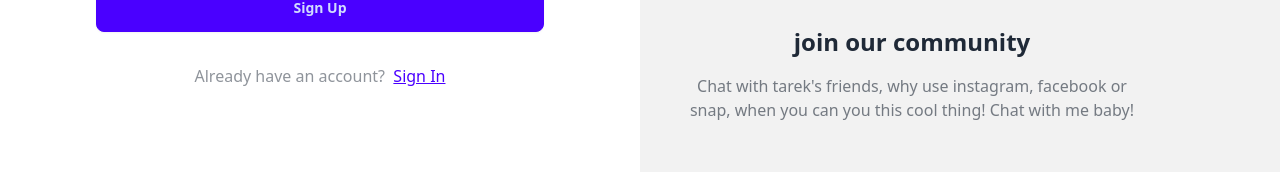
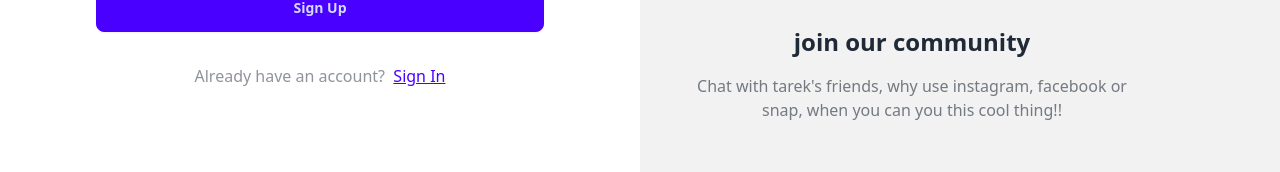
Before and after one commit to tarek-ait/mern-chatAPP, a React (Vite) app in the folder frontend/: page /signup in a window 1280 px wide. Shown: the part 566-738 px from the top of the page. Built offline with nearby package versions, Linux system fonts and the light colour scheme; no server answers.

Commit message:
Update SignUpPage.jsx

```diff
--- a/frontend/src/pages/SignUpPage.jsx
+++ b/frontend/src/pages/SignUpPage.jsx
@@ -144,7 +144,7 @@ const SignUpPage = () => {
       {/* Right side */}
       <AuthImagePattern
         title="join our community"
-        subtitle="Chat with tarek's friends, why use instagram, facebook or snap, when you can you this cool thing! Chat with me baby!"
+        subtitle="Chat with tarek's friends, why use instagram, facebook or snap, when you can you this cool thing!!"
       />
     </div>
   )
```
